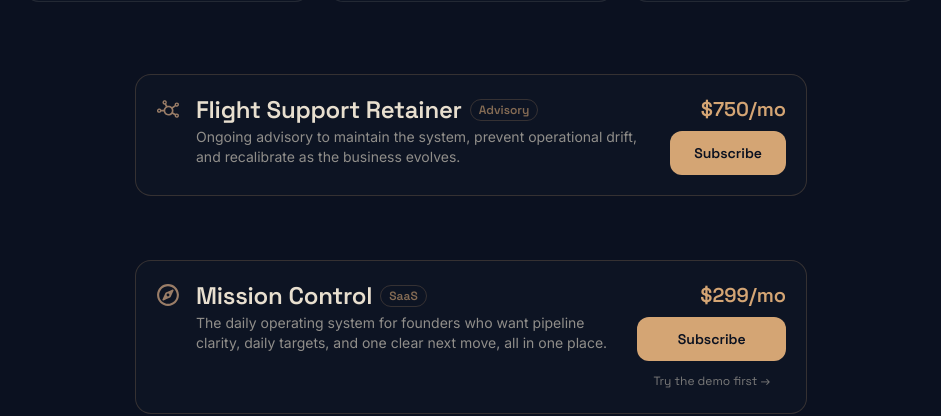
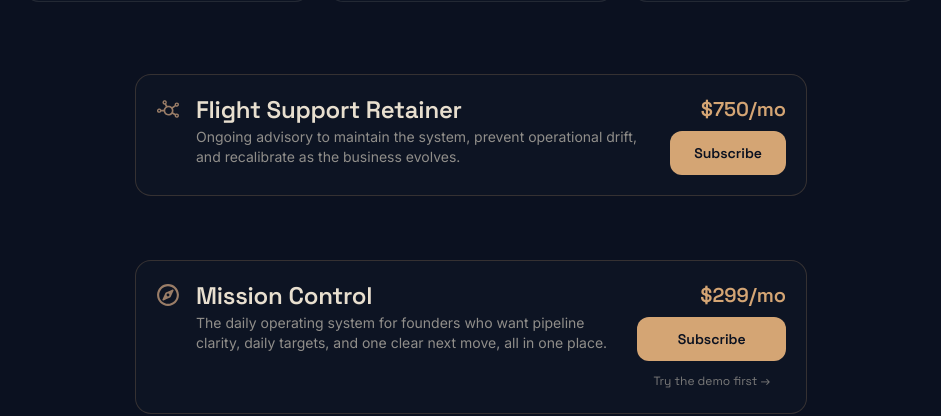
Before and after one commit to jordanknight1992-dotcom/cosmic-reach-creative, a Next.js app: page /pricing in a window 1280 px wide. Shown: the part 1993-2409 px from the top of the page, without its empty margins (169-1110 px from the left). Built offline with nearby package versions, Linux system fonts and the light colour scheme.

Commit message:
Remove inconsistent Advisory/SaaS pills from pricing cards

```diff
--- a/src/app/pricing/page.tsx
+++ b/src/app/pricing/page.tsx
@@ -247,14 +247,9 @@ export default function PricingPage() {
             <article className="rounded-[var(--radius-lg)] border border-copper/20 bg-navy/50 p-5 flex flex-col sm:flex-row sm:items-start gap-4 transition-all duration-[var(--duration-base)] ease-[var(--ease-out)] hover:border-copper/40 hover:shadow-subtle">
               <Icon name={advisoryTier.icon} size={24} className="opacity-70 shrink-0 mt-0.5" />
               <div className="flex-1 min-w-0">
-                <div className="flex items-center gap-2 mb-0.5">
-                  <h3 className="font-display font-semibold text-base">
-                    {advisoryTier.name}
-                  </h3>
-                  <span className="text-xs font-display font-semibold text-copper/60 border border-copper/20 rounded-full px-2 py-0.5">
-                    Advisory
-                  </span>
-                </div>
+                <h3 className="font-display font-semibold text-base mb-0.5">
+                  {advisoryTier.name}
+                </h3>
                 <p className="text-sm text-starlight/60">{advisoryTier.description}</p>
               </div>
               <div className="shrink-0 flex flex-col items-end gap-2">
@@ -275,14 +270,9 @@ export default function PricingPage() {
             <article className="rounded-[var(--radius-lg)] border border-copper/20 bg-navy/50 p-5 flex flex-col sm:flex-row sm:items-start gap-4 transition-all duration-[var(--duration-base)] ease-[var(--ease-out)] hover:border-copper/40 hover:shadow-subtle">
               <Icon name={missionControlTier.icon} size={24} className="opacity-70 shrink-0 mt-0.5" />
               <div className="flex-1 min-w-0">
-                <div className="flex items-center gap-2 mb-0.5">
-                  <h3 className="font-display font-semibold text-base">
-                    {missionControlTier.name}
-                  </h3>
-                  <span className="text-xs font-display font-semibold text-copper/60 border border-copper/20 rounded-full px-2 py-0.5">
-                    SaaS
-                  </span>
-                </div>
+                <h3 className="font-display font-semibold text-base mb-0.5">
+                  {missionControlTier.name}
+                </h3>
                 <p className="text-sm text-starlight/60">{missionControlTier.description}</p>
               </div>
               <div className="shrink-0 flex flex-col items-end gap-2">
```
